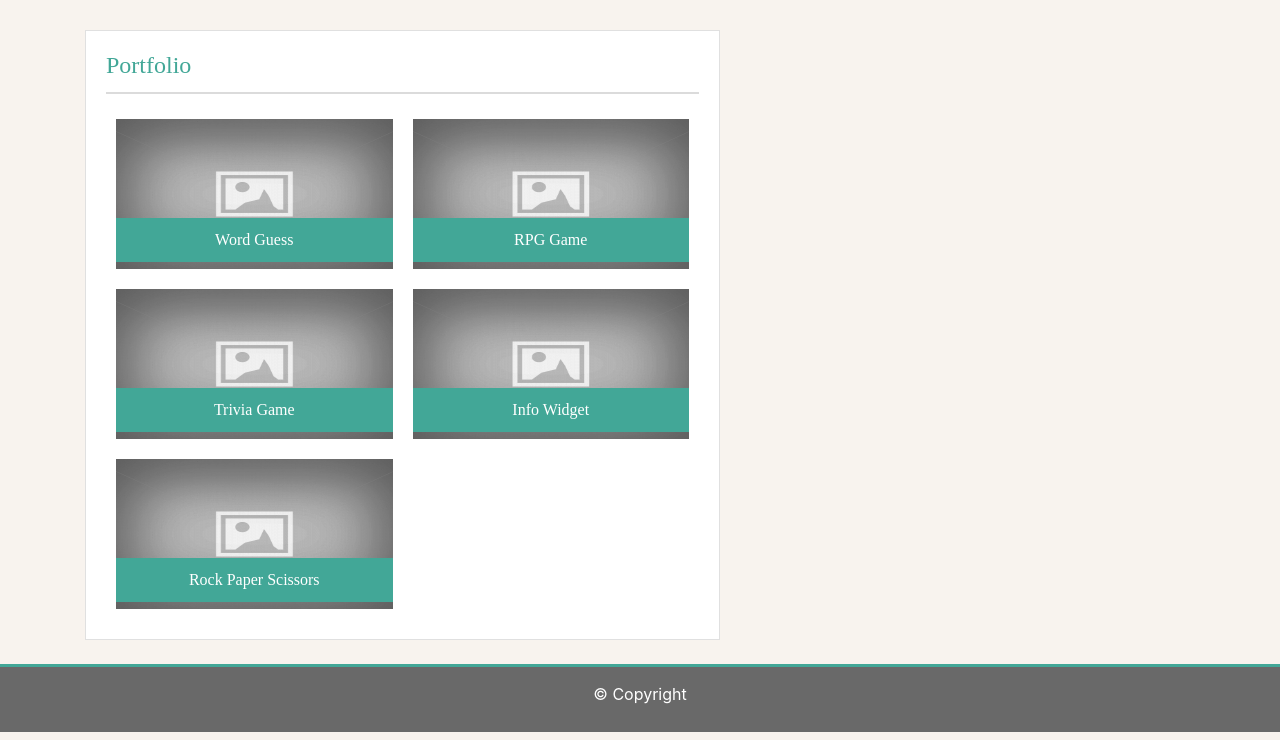
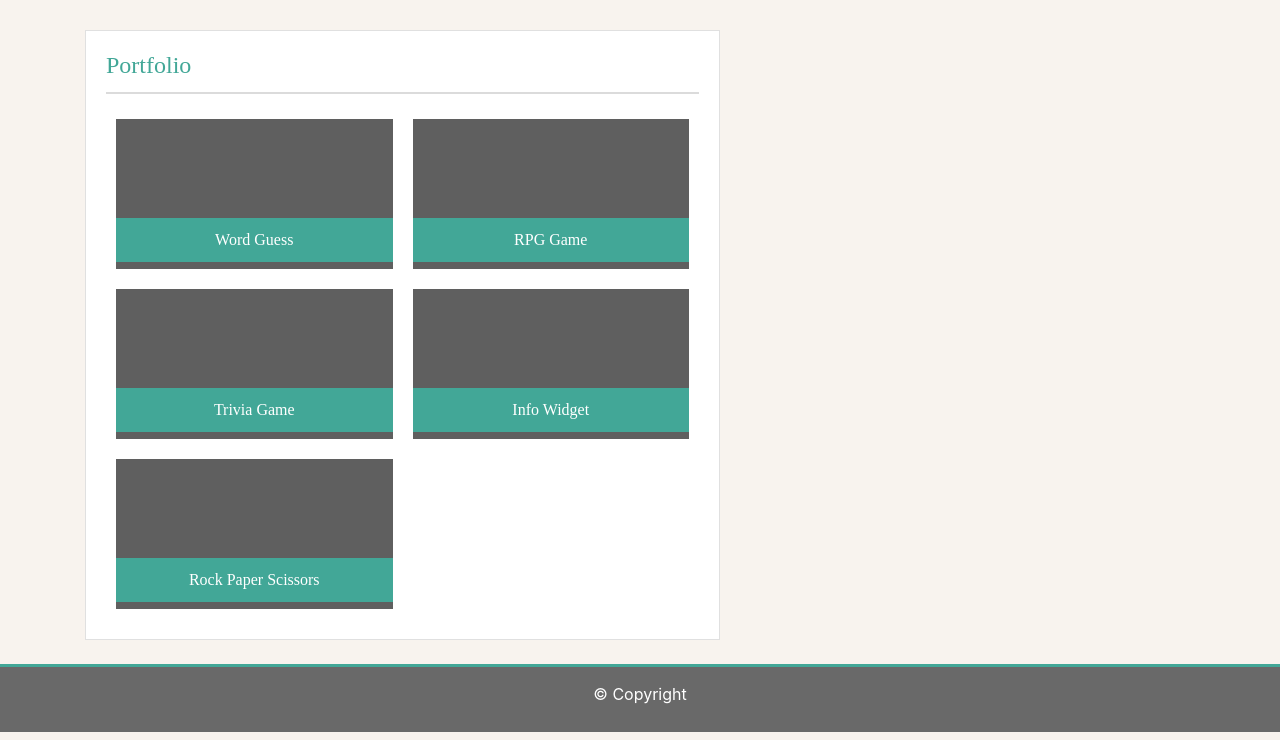
Before and after one commit to Iansachs1/Homework-02, a plain HTML site: page portfolio.html in a window 1280 px wide. Shown: the part 68-808 px from the top of the page. Drawn offline with nearby package versions, Linux system fonts and the light colour scheme.

Commit message:
replaced portfolio background images with background color

```diff
--- a/02-Homework/Assets/CSS/portfolio.css
+++ b/02-Homework/Assets/CSS/portfolio.css
@@ -62,7 +62,7 @@ a {
 }
 
 .PortImg {
-    background-image: url('/02-Homework/Assets/Images/placeholder.png');
+    background-color: #5f5f5f;
     background-size: 100% 100%;
     width: 200px;
     height: 150px;
```
Also changed, not shown: 02-Homework/Assets/Images/placeholder.png (deleted).
